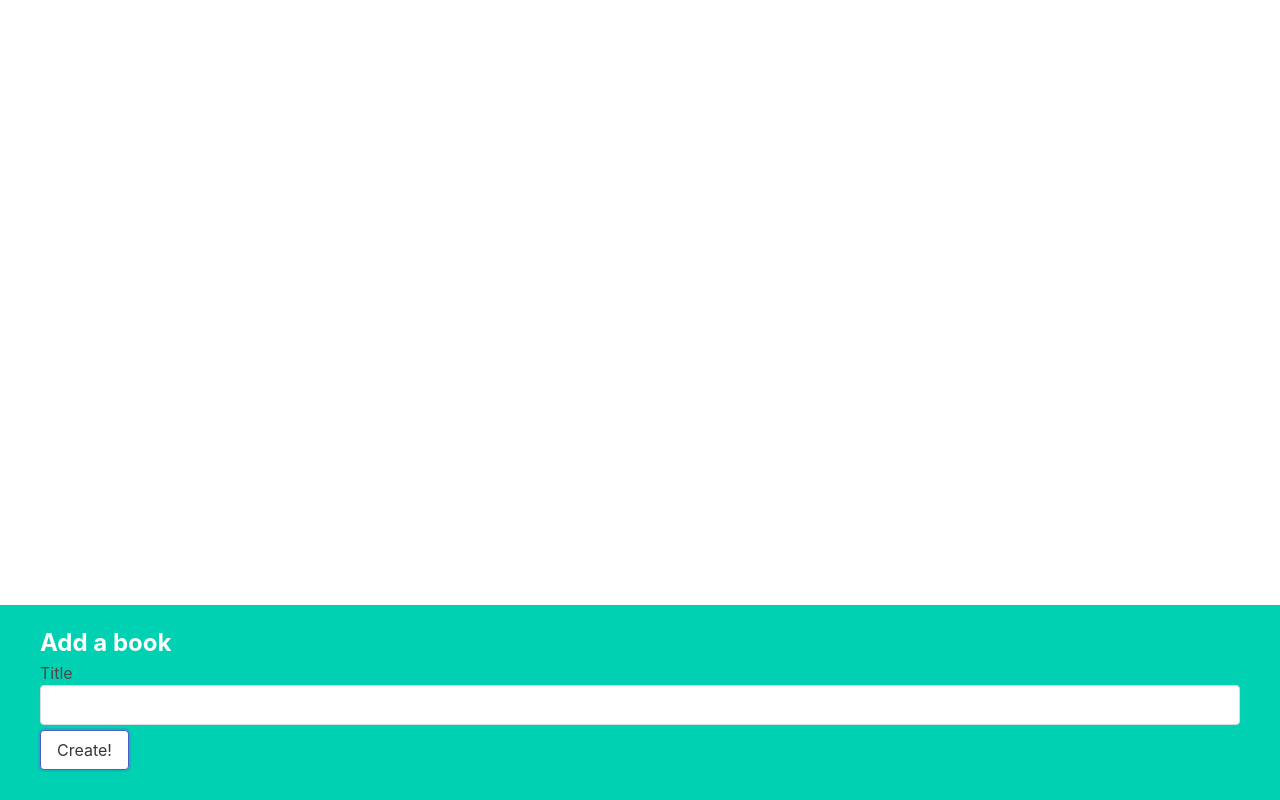
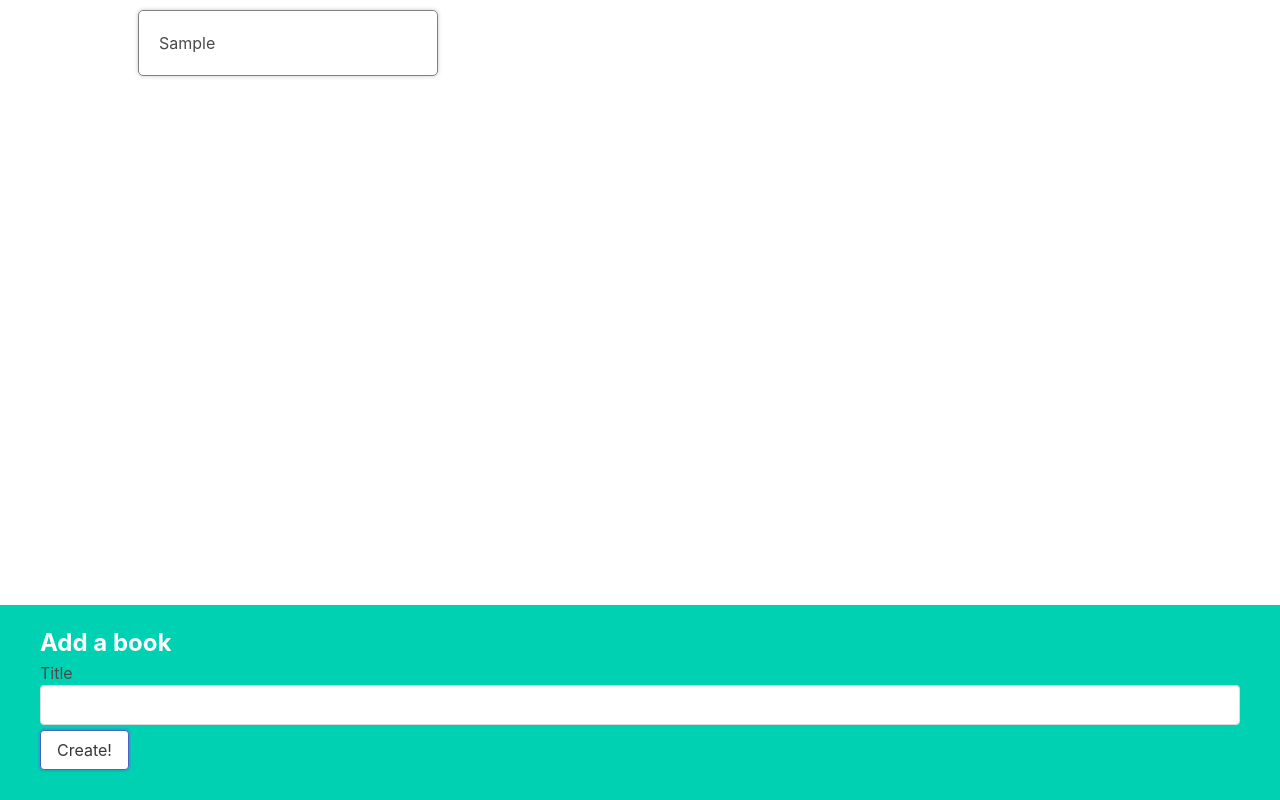
Before and after one commit to KaranMeghe/Book-store, a React (Create React App) app in the folder books/: page / in a window 1280 px wide. Both pictures are taken after typing "Sample" into the empty fields and a click on the button "Create!". Built offline with nearby package versions, Linux system fonts and the light colour scheme.

Commit message:
Displaying the Books list

```diff
--- a/books/src/App.js
+++ b/books/src/App.js
@@ -1,13 +1,24 @@
 import { useState } from "react";
 import BookCreate from "./Components/BookCreate";
+import BookList from "./Components/BookList";
+
 function App() {
   const [books, setBooks] = useState([]);
 
-  const createBook = (item) => {
-    console.log(item);
+  const createBook = (title) => {
+    const updatedBooks = [
+      ...books,
+      { id: Math.floor(Math.random() * 99999), title },
+    ];
+    setBooks(updatedBooks);
   };
 
-  return <BookCreate onCreate={createBook} />;
+  return (
+    <div className="app">
+      <BookList books={books} />
+      <BookCreate onCreate={createBook} />
+    </div>
+  );
 }
 
 export default App;
--- a/books/src/Components/BookList.js
+++ b/books/src/Components/BookList.js
@@ -1,4 +1,10 @@
-function BookList() {
-  return <div>Book Create</div>;
+import BookShow from "./BookShow";
+
+function BookList({ books }) {
+  const renderBooks = books.map((book) => {
+    return <BookShow key={book.id} book={book} />;
+  });
+
+  return <div className="book-list">{renderBooks}</div>;
 }
 export default BookList;
--- a/books/src/Components/BookShow.js
+++ b/books/src/Components/BookShow.js
@@ -1,4 +1,4 @@
-function BookShow() {
-  return <div>Book Create</div>;
+function BookShow({ book }) {
+  return <div className="book-show">{book.title}</div>;
 }
 export default BookShow;
```
